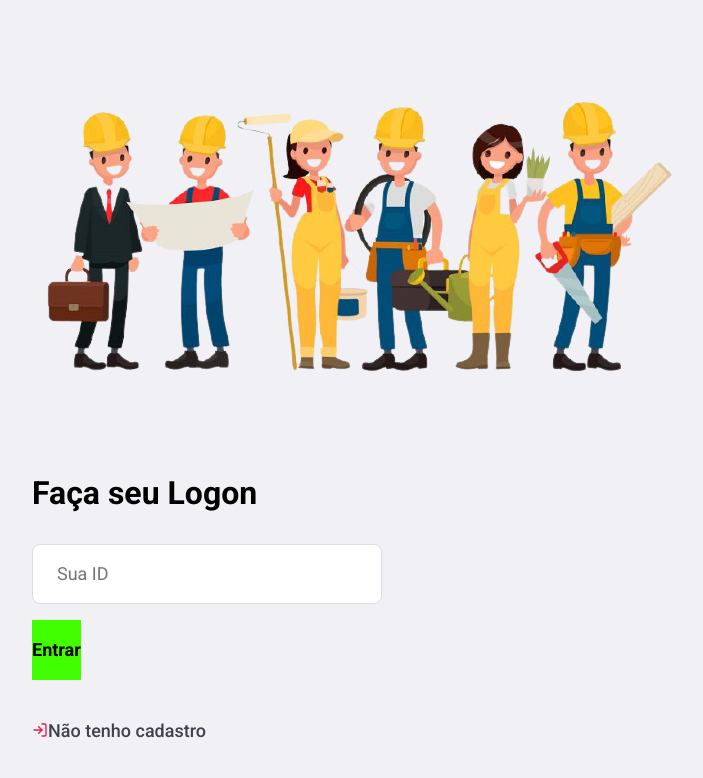
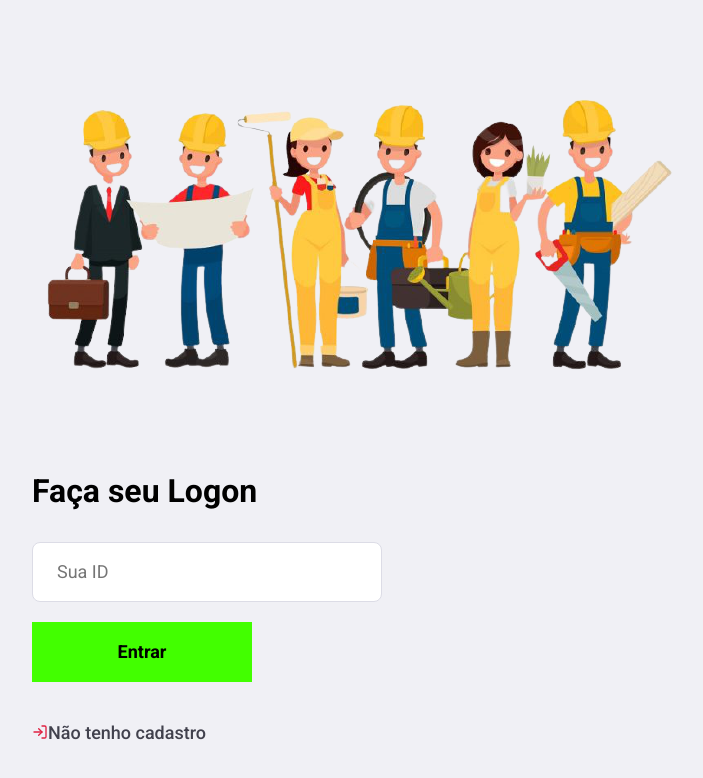
Before and after one commit to BIKOS-APP/bikos-frontend, a React (Create React App) app: page / in a window 1280 px wide. Shown: the top 778 px of the page, without its empty margins (48-751 px from the left). Built offline with nearby package versions, Linux system fonts and the light colour scheme.

Commit message:
finishing styling

```diff
--- a/src/pages/Logon/index.js
+++ b/src/pages/Logon/index.js
@@ -39,7 +39,7 @@ export default function Logon(){
                     value={id}
                     onChange={e => setId(e.target.value)}
                     />
-                    <button className="button" type="submit">Entrar</button>
+                    <button className="button-ads" type="submit">Entrar</button>
 
                     <Link className="back-link" to="/register">
                         <FiLogIn size={16} color="#E02041"/>
--- a/src/pages/Logon/styles.css
+++ b/src/pages/Logon/styles.css
@@ -27,3 +27,17 @@
 #provider-img{
     margin-right: 0px;
 }
+
+.button-ads {
+    background-color: #42FF00;
+    border: 0;
+    color: #000;
+    font-weight: 700;
+    margin-top: 20px;
+    display: inline-block;
+    text-align: center;
+    text-decoration: none;
+    font-size: 18px;
+    line-height: 60px;
+    width: 220px;
+}
```
